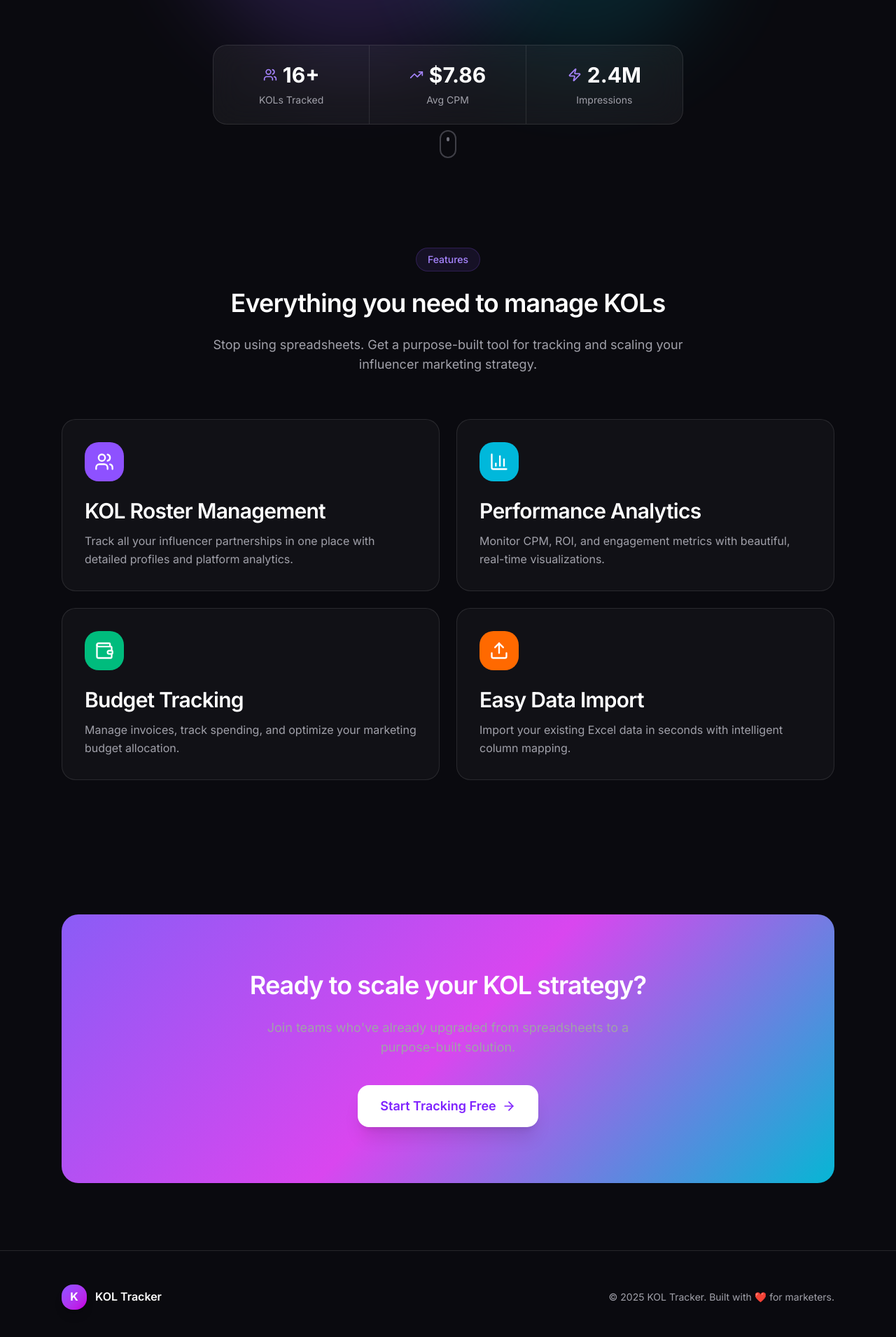
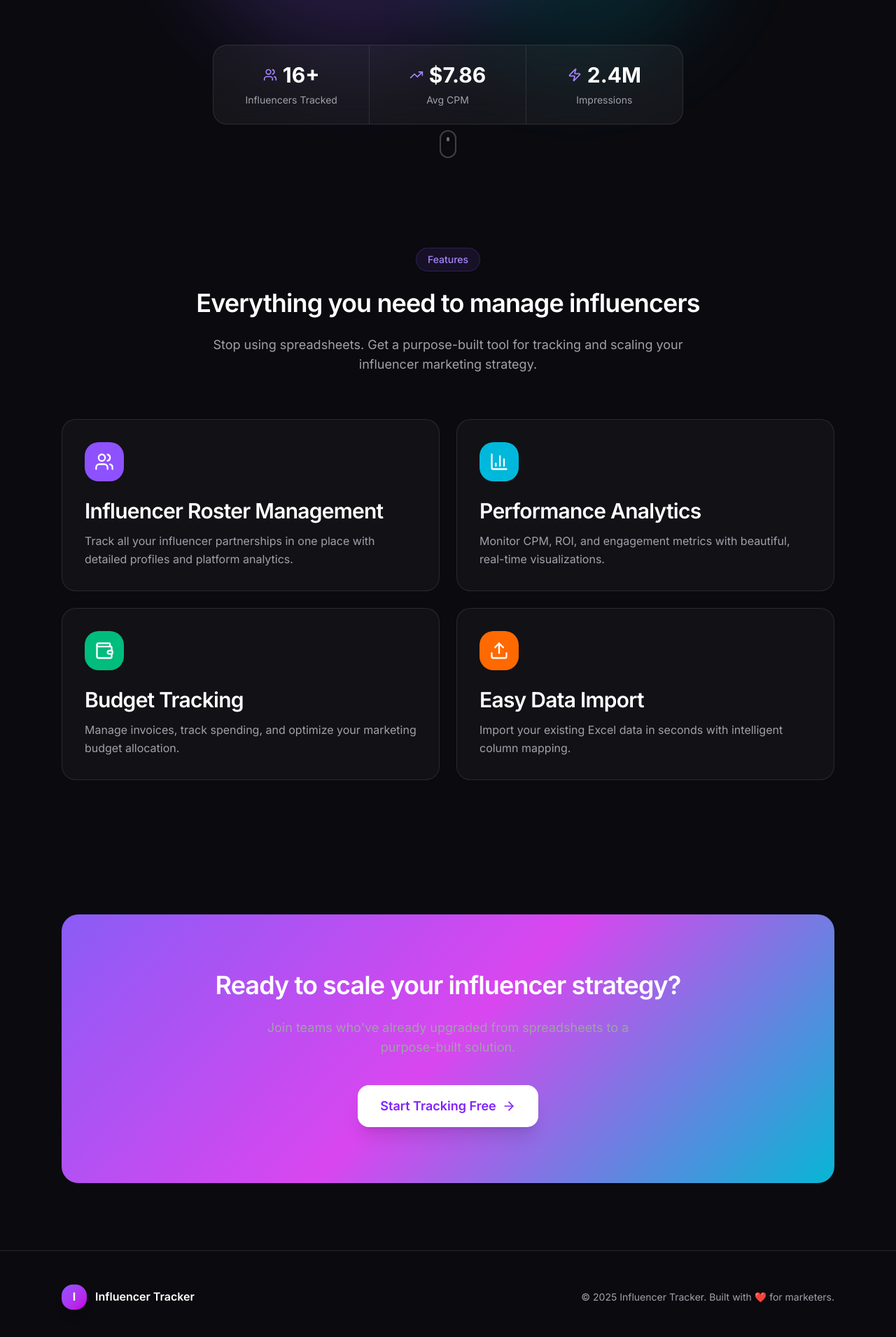
Before and after one commit to GianTheRios/KOL-Tracker, a Next.js app: page / in a window 1280 px wide. Shown: the part 583-2494 px from the top of the page at 70% size. Built offline with nearby package versions, Linux system fonts and the light colour scheme.

Commit message:
refactor: Change 'KOL' to 'Influencer' throughout the frontend

```diff
--- a/src/app/(auth)/layout.tsx
+++ b/src/app/(auth)/layout.tsx
@@ -79,9 +79,9 @@ export default function AuthLayout({
               className="h-12 w-12 rounded-xl bg-white/20 backdrop-blur-sm flex items-center justify-center"
               whileHover={{ scale: 1.05, rotate: 5 }}
             >
-              <span className="font-bold text-2xl">K</span>
+              <span className="font-bold text-2xl">I</span>
             </motion.div>
-            <span className="font-semibold text-xl tracking-tight">KOL Tracker</span>
+            <span className="font-semibold text-xl tracking-tight">Influencer Tracker</span>
           </Link>
 
           {/* Main content */}
@@ -95,7 +95,7 @@ export default function AuthLayout({
               Scale your influencer strategy with precision
             </h1>
             <p className="text-lg text-white/80 leading-relaxed">
-              Track KOLs, monitor performance, manage budgets, and make data-driven
+              Track influencers, monitor performance, manage budgets, and make data-driven
               decisions to maximize your marketing ROI.
             </p>
 
@@ -141,7 +141,7 @@ export default function AuthLayout({
               <div className="h-12 w-px bg-white/20" />
               <div>
                 <div className="text-3xl font-bold">∞</div>
-                <div className="text-sm text-white/70">KOLs tracked</div>
+                <div className="text-sm text-white/70">Influencers tracked</div>
               </div>
             </div>
           </motion.div>
--- a/src/app/(auth)/login/page.tsx
+++ b/src/app/(auth)/login/page.tsx
@@ -76,9 +76,9 @@ export default function LoginPage() {
             className="h-10 w-10 rounded-xl bg-gradient-to-br from-indigo-500 to-violet-600 flex items-center justify-center shadow-lg shadow-indigo-500/25"
             whileHover={{ scale: 1.05, rotate: 5 }}
           >
-            <span className="text-white font-bold text-lg">K</span>
+            <span className="text-white font-bold text-lg">I</span>
           </motion.div>
-          <span className="font-semibold text-lg tracking-tight text-white">KOL Tracker</span>
+          <span className="font-semibold text-lg tracking-tight text-white">Influencer Tracker</span>
         </Link>
       </div>
 
--- a/src/app/(auth)/signup/page.tsx
+++ b/src/app/(auth)/signup/page.tsx
@@ -70,7 +70,7 @@ export default function SignupPage() {
   };
 
   const features = [
-    'Unlimited KOL tracking',
+    'Unlimited influencer tracking',
     'Advanced analytics dashboard',
     'CPM & ROI calculations',
     'Excel import & export',
@@ -89,9 +89,9 @@ export default function SignupPage() {
             className="h-10 w-10 rounded-xl bg-gradient-to-br from-indigo-500 to-violet-600 flex items-center justify-center shadow-lg shadow-indigo-500/25"
             whileHover={{ scale: 1.05, rotate: 5 }}
           >
-            <span className="text-white font-bold text-lg">K</span>
+            <span className="text-white font-bold text-lg">I</span>
           </motion.div>
-          <span className="font-semibold text-lg tracking-tight text-white">KOL Tracker</span>
+          <span className="font-semibold text-lg tracking-tight text-white">Influencer Tracker</span>
         </Link>
       </div>
 
@@ -110,7 +110,7 @@ export default function SignupPage() {
           animate={{ opacity: 1, y: 0 }}
           transition={{ delay: 0.15 }}
         >
-          Start tracking your KOL strategy today
+          Start tracking your influencer strategy today
         </motion.p>
       </div>
 
--- a/src/app/(dashboard)/analytics/page.tsx
+++ b/src/app/(dashboard)/analytics/page.tsx
@@ -109,12 +109,12 @@ export default function AnalyticsPage() {
 
       {/* Charts row */}
       <div className="grid grid-cols-1 lg:grid-cols-2 gap-6">
-        {/* CPM by KOL */}
+        {/* CPM by Influencer */}
         <ScrollReveal delay={0.1}>
           <AnimatedCard variant="glass" hover={false} className="p-6">
             <div className="flex items-center justify-between mb-6">
               <div>
-                <h3 className="font-semibold text-lg">CPM by KOL</h3>
+                <h3 className="font-semibold text-lg">CPM by Influencer</h3>
                 <p className="text-sm text-zinc-500">Cost per thousand impressions</p>
               </div>
               <BarChart3 className="h-5 w-5 text-zinc-500" />
@@ -250,7 +250,7 @@ export default function AnalyticsPage() {
             delay={0.1}
           />
           <ProgressMetric
-            label="KOLs with Activity"
+            label="Influencers with Activity"
             value={10}
             max={12}
             format="number"
@@ -265,13 +265,13 @@ export default function AnalyticsPage() {
         <AnimatedCard variant="glass" hover={false} className="overflow-hidden">
           <div className="p-6 border-b border-zinc-800">
             <h3 className="font-semibold text-lg">Top Performers by ROI</h3>
-            <p className="text-sm text-zinc-500">Best performing KOLs this month</p>
+            <p className="text-sm text-zinc-500">Best performing influencers this month</p>
           </div>
           <div className="overflow-x-auto">
             <table className="table">
               <thead>
                 <tr>
-                  <th>KOL</th>
+                  <th>Influencer</th>
                   <th>Platform</th>
                   <th>Impressions</th>
                   <th>Cost</th>
--- a/src/app/(dashboard)/budget/page.tsx
+++ b/src/app/(dashboard)/budget/page.tsx
@@ -67,7 +67,7 @@ export default function BudgetPage() {
           <div>
             <h1 className="text-3xl font-bold tracking-tight">Budget & Invoices</h1>
             <p className="text-zinc-400 mt-1">
-              Track spending and manage KOL payments
+              Track spending and manage influencer payments
             </p>
           </div>
           <div className="flex items-center gap-2">
@@ -150,7 +150,7 @@ export default function BudgetPage() {
             <table className="table">
               <thead>
                 <tr>
-                  <th>KOL</th>
+                  <th>Influencer</th>
                   <th>Amount</th>
                   <th>Period</th>
                   <th>Status</th>
--- a/src/app/(dashboard)/roster/page.tsx
+++ b/src/app/(dashboard)/roster/page.tsx
@@ -282,9 +282,9 @@ export default function RosterPage() {
       <ScrollReveal>
         <div className="flex flex-col sm:flex-row sm:items-center sm:justify-between gap-4">
           <div>
-            <h1 className="text-3xl font-bold tracking-tight text-white">KOL Roster</h1>
+            <h1 className="text-3xl font-bold tracking-tight text-white">Influencer Roster</h1>
             <p className="text-zinc-400 mt-1">
-              Manage and track your Key Opinion Leaders
+              Manage and track your influencer partnerships
             </p>
           </div>
           <div className="flex items-center gap-2">
@@ -301,7 +301,7 @@ export default function RosterPage() {
               onClick={openAddDrawer}
               glow
             >
-              Add KOL
+              Add Influencer
             </Button>
           </div>
         </div>
@@ -311,7 +311,7 @@ export default function RosterPage() {
       <ScrollReveal delay={0.1}>
         <div className="grid grid-cols-2 md:grid-cols-4 gap-4">
           {[
-            { label: 'Total KOLs', value: kols.length, icon: Users, color: 'text-indigo-400' },
+            { label: 'Total Influencers', value: kols.length, icon: Users, color: 'text-indigo-400' },
             { label: 'Total Spend', value: totalSpend, icon: DollarSign, color: 'text-emerald-500', format: 'currency' },
             { label: 'Total Impressions', value: totalImpressions, icon: Eye, color: 'text-blue-500', format: 'compact' },
             { label: 'Total Posts', value: totalPosts, icon: TrendingUp, color: 'text-amber-500' },
@@ -353,7 +353,7 @@ export default function RosterPage() {
           <div className="flex items-center gap-2 w-full sm:w-auto">
             <div className="w-full sm:w-80">
               <SearchInput
-                placeholder="Search KOLs..."
+                placeholder="Search influencers..."
                 value={searchQuery}
                 onChange={(e) => setSearchQuery(e.target.value)}
                 onClear={() => setSearchQuery('')}
@@ -463,16 +463,16 @@ export default function RosterPage() {
           <div className="inline-flex items-center justify-center w-16 h-16 rounded-full bg-zinc-800 mb-4">
             <Users className="h-8 w-8 text-zinc-500" />
           </div>
-          <h3 className="text-lg font-semibold mb-2 text-white">No KOLs found</h3>
+          <h3 className="text-lg font-semibold mb-2 text-white">No influencers found</h3>
           <p className="text-zinc-400 mb-4">
-            {searchQuery ? 'Try adjusting your search' : 'Get started by adding your first KOL'}
+            {searchQuery ? 'Try adjusting your search' : 'Get started by adding your first influencer'}
           </p>
           <Button
             variant="primary"
             leftIcon={<Plus className="h-4 w-4" />}
             onClick={openAddDrawer}
           >
-            Add KOL
+            Add Influencer
           </Button>
         </motion.div>
       )}
--- a/src/app/layout.tsx
+++ b/src/app/layout.tsx
@@ -9,9 +9,9 @@ const inter = Inter({
 });
 
 export const metadata: Metadata = {
-  title: "KOL Tracker | Scale Your Influencer Strategy",
-  description: "Track, monitor, and scale your KOL (Key Opinion Leader) strategy with advanced analytics, budget management, and performance insights.",
-  keywords: ["KOL", "influencer", "marketing", "analytics", "tracker", "strategy"],
+  title: "Influencer Tracker | Scale Your Influencer Strategy",
+  description: "Track, monitor, and scale your influencer marketing strategy with advanced analytics, budget management, and performance insights.",
+  keywords: ["influencer", "marketing", "analytics", "tracker", "strategy", "KOL"],
 };
 
 export default function RootLayout({
--- a/src/app/page.tsx
+++ b/src/app/page.tsx
@@ -18,7 +18,7 @@ import {
 const features = [
   {
     icon: Users,
-    title: 'KOL Roster Management',
+    title: 'Influencer Roster Management',
     description: 'Track all your influencer partnerships in one place with detailed profiles and platform analytics.',
     iconBg: 'bg-violet-500',
   },
@@ -52,7 +52,7 @@ const benefits = [
 ];
 
 const stats = [
-  { value: '16+', label: 'KOLs Tracked', icon: Users },
+  { value: '16+', label: 'Influencers Tracked', icon: Users },
   { value: '$7.86', label: 'Avg CPM', icon: TrendingUp },
   { value: '2.4M', label: 'Impressions', icon: Zap },
 ];
@@ -113,7 +113,7 @@ export default function HomePage() {
           >
             <span className="text-white">Scale your </span>
             <span className="bg-gradient-to-r from-violet-400 via-fuchsia-400 to-cyan-400 bg-clip-text text-transparent">
-              KOL strategy
+              influencer strategy
             </span>
             <br />
             <span className="text-white">with precision</span>
@@ -210,7 +210,7 @@ export default function HomePage() {
               Features
             </span>
             <h2 className="text-4xl md:text-5xl font-bold text-white mb-6">
-              Everything you need to manage KOLs
+              Everything you need to manage influencers
             </h2>
             <p className="text-lg text-zinc-400 max-w-2xl mx-auto">
               Stop using spreadsheets. Get a purpose-built tool for tracking and scaling
@@ -254,7 +254,7 @@ export default function HomePage() {
             {/* Content */}
             <div className="relative z-10 py-20 px-8 text-center">
               <h2 className="text-4xl md:text-5xl font-bold text-white mb-6">
-                Ready to scale your KOL strategy?
+                Ready to scale your influencer strategy?
               </h2>
               <p className="text-lg text-white/80 mb-10 max-w-xl mx-auto">
                 Join teams who&apos;ve already upgraded from spreadsheets to a purpose-built solution.
@@ -276,12 +276,12 @@ export default function HomePage() {
           <div className="flex flex-col sm:flex-row items-center justify-between gap-4">
             <div className="flex items-center gap-3">
               <div className="h-9 w-9 rounded-xl bg-gradient-to-br from-violet-500 to-fuchsia-600 flex items-center justify-center text-white font-bold shadow-lg">
-                K
+                I
               </div>
-              <span className="font-semibold text-white">KOL Tracker</span>
+              <span className="font-semibold text-white">Influencer Tracker</span>
             </div>
             <p className="text-sm text-zinc-500">
-              © 2025 KOL Tracker. Built with ❤️ for marketers.
+              © 2025 Influencer Tracker. Built with ❤️ for marketers.
             </p>
           </div>
         </div>
--- a/src/components/kol/kol-detail-drawer.tsx
+++ b/src/components/kol/kol-detail-drawer.tsx
@@ -418,7 +418,7 @@ export function KOLDetailDrawer({
             leftIcon={<Edit className="h-4 w-4" />}
             glow
           >
-            Edit KOL
+            Edit Influencer
           </Button>
         </>
       }
--- a/src/components/layout/navbar.tsx
+++ b/src/components/layout/navbar.tsx
@@ -57,10 +57,10 @@ export function Navbar() {
                 whileHover={{ scale: 1.05, rotate: 5 }}
                 whileTap={{ scale: 0.95 }}
               >
-                <span className="text-white font-bold text-lg">K</span>
+                <span className="text-white font-bold text-lg">I</span>
               </motion.div>
               <span className="font-semibold text-lg tracking-tight hidden sm:block text-white">
-                KOL Tracker
+                Influencer Tracker
               </span>
             </Link>
 
@@ -238,10 +238,10 @@ export function Sidebar() {
               whileHover={{ scale: 1.05, rotate: 5 }}
               whileTap={{ scale: 0.95 }}
             >
-              <span className="text-white font-bold text-xl">K</span>
+              <span className="text-white font-bold text-xl">I</span>
             </motion.div>
             <div>
-              <span className="font-semibold text-lg tracking-tight block text-white">KOL Tracker</span>
+              <span className="font-semibold text-lg tracking-tight block text-white">Influencer Tracker</span>
               <span className="text-xs text-zinc-500">Pro Dashboard</span>
             </div>
           </Link>
```
Also changed, not shown: src/app/(dashboard)/import/page.tsx (+4 -4 lines), src/components/kol/kol-form-drawer.tsx (+5 -5 lines).
